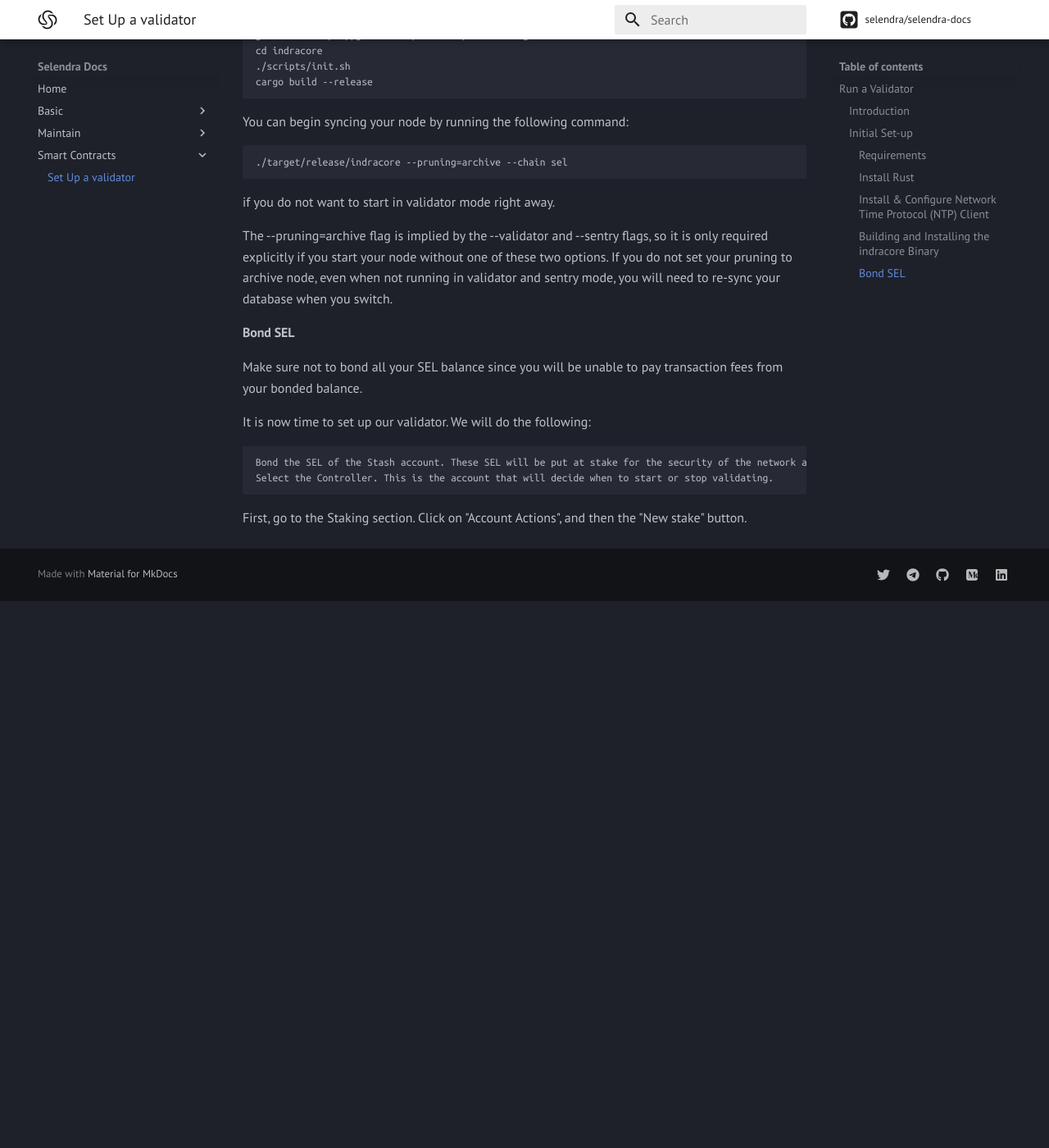
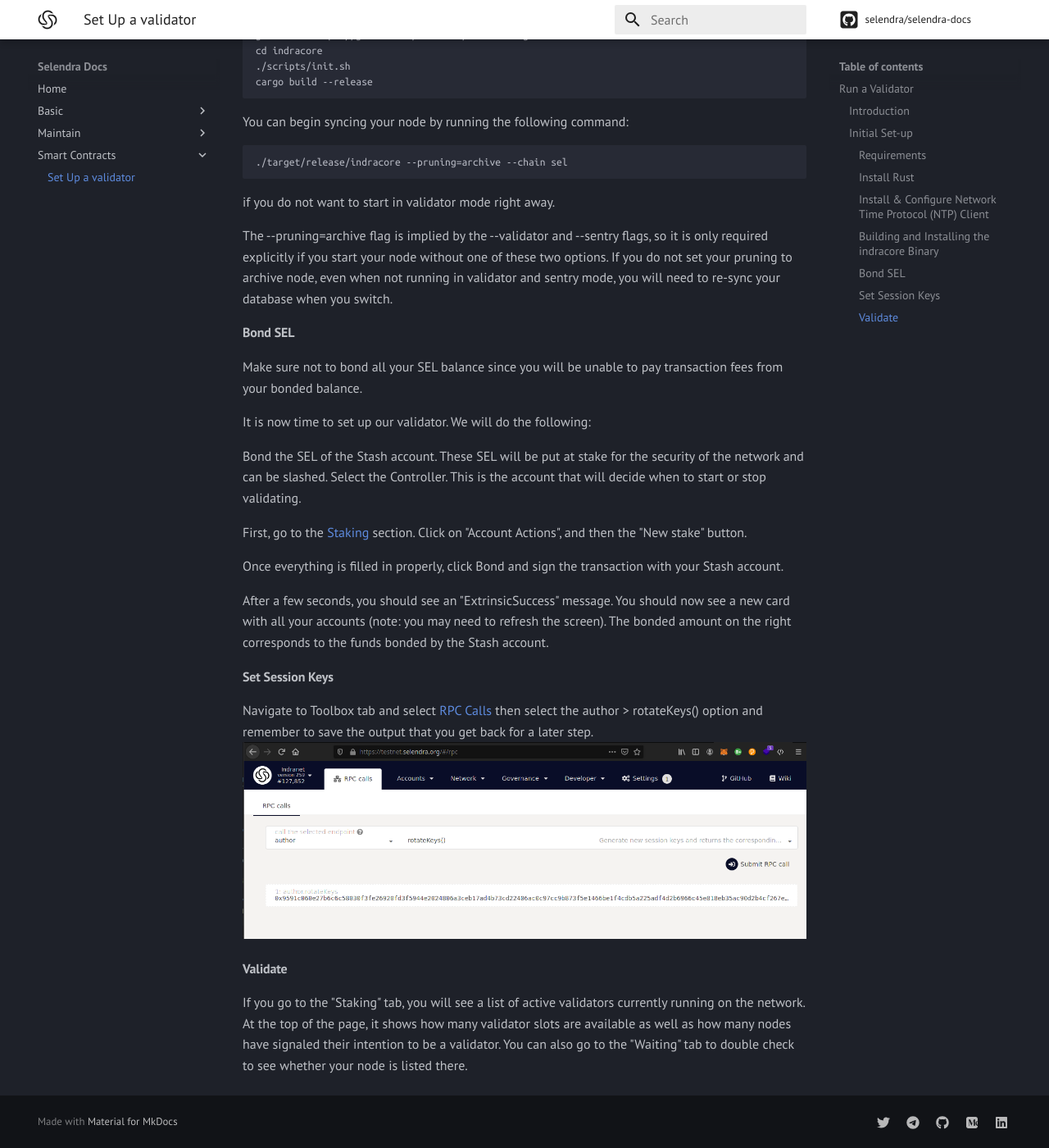
Before and after one commit to SCSW/selendra-docs, an MkDocs documentation site: the page built from docs/Maintain/guides-how-to-validate-selendra.md, in a window 1280 px wide and 1400 px high, scrolled down 1303 px. Shown: the whole window at 82% size. Built offline with MkDocs 1.6.1 and Material for MkDocs 9.7.7, drawn with Linux system fonts in a browser that asks for light colours; comment, search, counter and statistics services are not loaded; before the commit the page ends 2036 px from its top, so only the background shows below that.

Commit message:
add author key

```diff
--- a/docs/Maintain/guides-how-to-validate-selendra.md
+++ b/docs/Maintain/guides-how-to-validate-selendra.md
@@ -63,7 +63,19 @@
 
 It is now time to set up our validator. We will do the following:
 
-    Bond the SEL of the Stash account. These SEL will be put at stake for the security of the network and can be slashed.
-    Select the Controller. This is the account that will decide when to start or stop validating.
+Bond the SEL of the Stash account. These SEL will be put at stake for the security of the network and can be slashed.
+Select the Controller. This is the account that will decide when to start or stop validating.
 
-First, go to the Staking section. Click on "Account Actions", and then the "New stake" button.
+First, go to the [Staking](https://testnet.selendra.org/#/staking) section. Click on "Account Actions", and then the "New stake" button.
+
+Once everything is filled in properly, click Bond and sign the transaction with your Stash account.
+
+After a few seconds, you should see an "ExtrinsicSuccess" message. You should now see a new card with all your accounts (note: you may need to refresh the screen). The bonded amount on the right corresponds to the funds bonded by the Stash account.
+
+#### Set Session Keys
+
+Navigate to Toolbox tab and select [RPC Calls](https://testnet.selendra.org/#/rpc) then select the author > rotateKeys() option and remember to save the output that you get back for a later step.
+![Session Keys](../assets/author_rotateKeys.png "Session Keys")
+
+#### Validate
+If you go to the "Staking" tab, you will see a list of active validators currently running on the network. At the top of the page, it shows how many validator slots are available as well as how many nodes have signaled their intention to be a validator. You can also go to the "Waiting" tab to double check to see whether your node is listed there.
--- a/mkdocs.yml
+++ b/mkdocs.yml
@@ -10,7 +10,7 @@
    - Getting Started: basic/getting-started.md
    - Create an Account: basic/getting-started.md
    - Wallet and Balance: basic/getting-started.md
-   - Send SEL: basic/getting-started.md
+   - Send SEL: basic/send-sel.md
  - Maintain:
    - Set Up a validator: Maintain/guides-how-to-validate-selendra.md
    - Set Up a Full Node: Maintain/guides-how-to-validate-selendra.md
```
Also changed, not shown: docs/assets/author_rotateKeys.png (added), docs/basic/send-sel.md (added).
